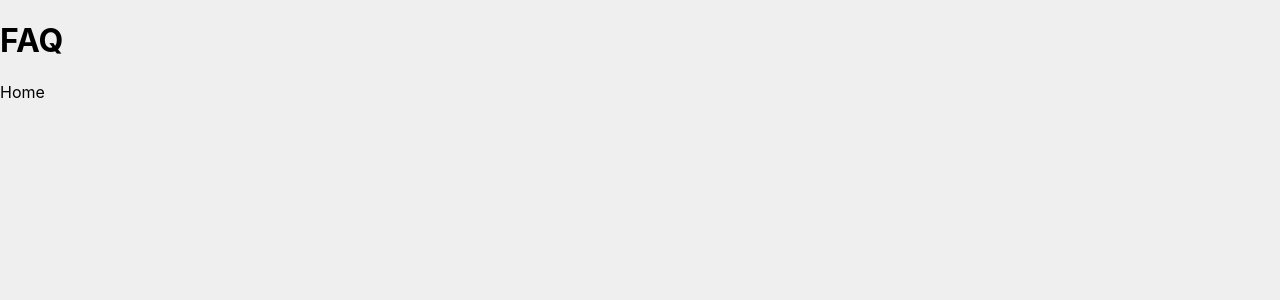
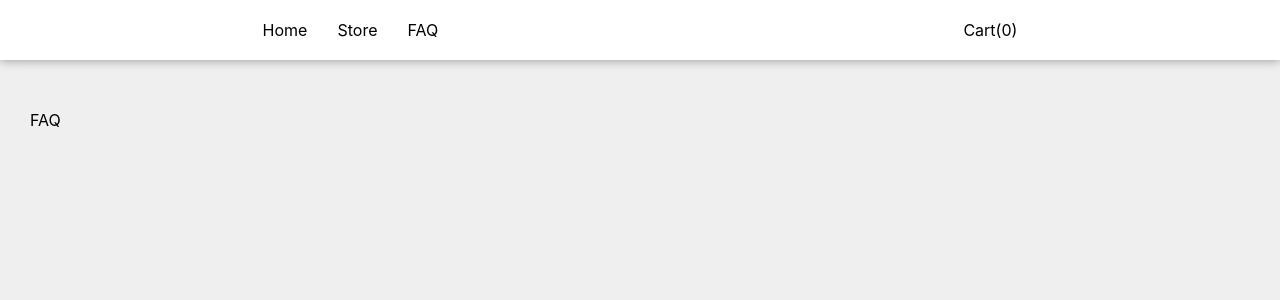
Before and after one commit to Edwardb11/ecommerce-nextjs, a Next.js app: page /faq in a window 1280 px wide. Shown: the top 300 px of the page. Built offline with nearby package versions, Linux system fonts and the light colour scheme.

Commit message:
Basic style for the navbar and adding the layout to the other components basic rotation

```diff
--- a/components/layout.js
+++ b/components/layout.js
@@ -1,5 +1,5 @@
 import Head from "next/head";
-import style from '../styles/layout.module.css'
+import style from "../styles/layout.module.css";
 import Menu from "./menu";
 export default function Layout({ children, title }) {
   return (
@@ -9,7 +9,7 @@
         <meta name="description" content="Generated by create next app" />
         <link rel="icon" href="/favicon.ico" />
       </Head>
-    <Menu/>
+      <Menu />
       <div className={style.container}>{children}</div>
     </div>
   );
--- a/components/menu.js
+++ b/components/menu.js
@@ -1,21 +1,25 @@
 import Link from "next/link";
+import style from "../styles/menu.module.css";
 
 export default function Menu() {
   return (
-    <nav>
+    <nav className={style.menu}>
       <div>
         <Link href="/">
-          <a>Home</a>
+          <a className={style.link}>Home</a>
         </Link>
         <Link href="/store">
-          <a>Store</a>
+          <a className={style.link}>Store</a>
         </Link>
         <Link href="/faq">
-          <a>FAQ</a>
+          <a className={style.link}>FAQ</a>
         </Link>
       </div>
       <div>
-        <a href="#"> Cart(0)</a>
+        <a className={style.link} href="#">
+          {" "}
+          Cart(0)
+        </a>
       </div>
     </nav>
   );
--- a/pages/faq.js
+++ b/pages/faq.js
@@ -1,12 +1,5 @@
-import Link from "next/link";
+import Layout from "../components/layout";
 
 export default function FAQ() {
-  return (
-    <div>
-      <h1>FAQ</h1>
-      <Link href="/">
-        <a>Home</a>
-      </Link>
-    </div>
-  );
+  return <Layout>FAQ</Layout>;
 }
--- a/pages/store/index.js
+++ b/pages/store/index.js
@@ -1,6 +1,9 @@
+import Layout from "../../components/layout";
 
 export default function Index() {
   return (
-    <div>index</div>
+   <Layout>
+       Store
+   </Layout>
   )
 }
--- /dev/null
+++ b/styles/menu.module.css
@@ -0,0 +1,21 @@
+.menu {
+    background-color: white;
+    display: flex;
+    align-items: center;
+    box-shadow: 0 0 10px rgba(0, 0, 0, 0.4);
+    justify-content: space-around;
+}
+
+.menu>div {
+    display: flex;
+}
+
+.link {
+    display: block;
+    padding: 20px 15px;
+}
+
+.link:hover {
+    background-color: rgb(38, 111, 180);
+    color: white;
+}
```
